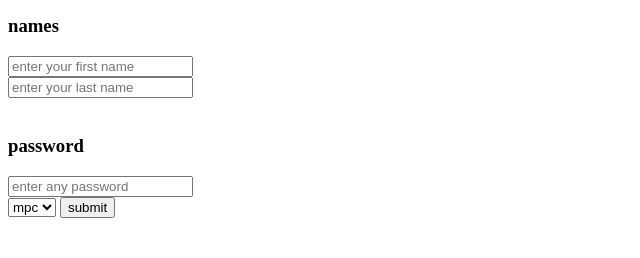
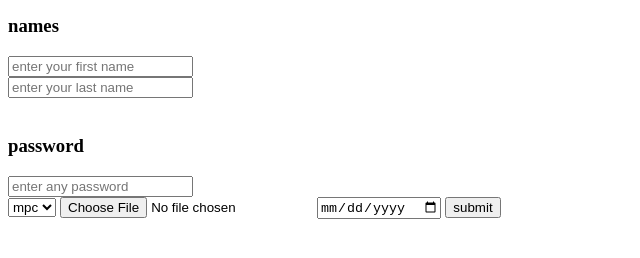
Before and after one commit to Anaxelle/First-repository, a plain HTML site: page register.html in a window 1280 px wide. Shown: the part 202-460 px from the top of the page, without its empty margins (0-640 px from the left). Drawn offline with Linux system fonts and the light colour scheme.

Commit message:
third commit

```diff
--- a/register.html
+++ b/register.html
@@ -26,6 +26,8 @@
                 <option value="meg"> meg</option>
 
             </select>
+            <input type="file" >
+            <input type="date" >
 
             <button type="submit">
                 submit
```
